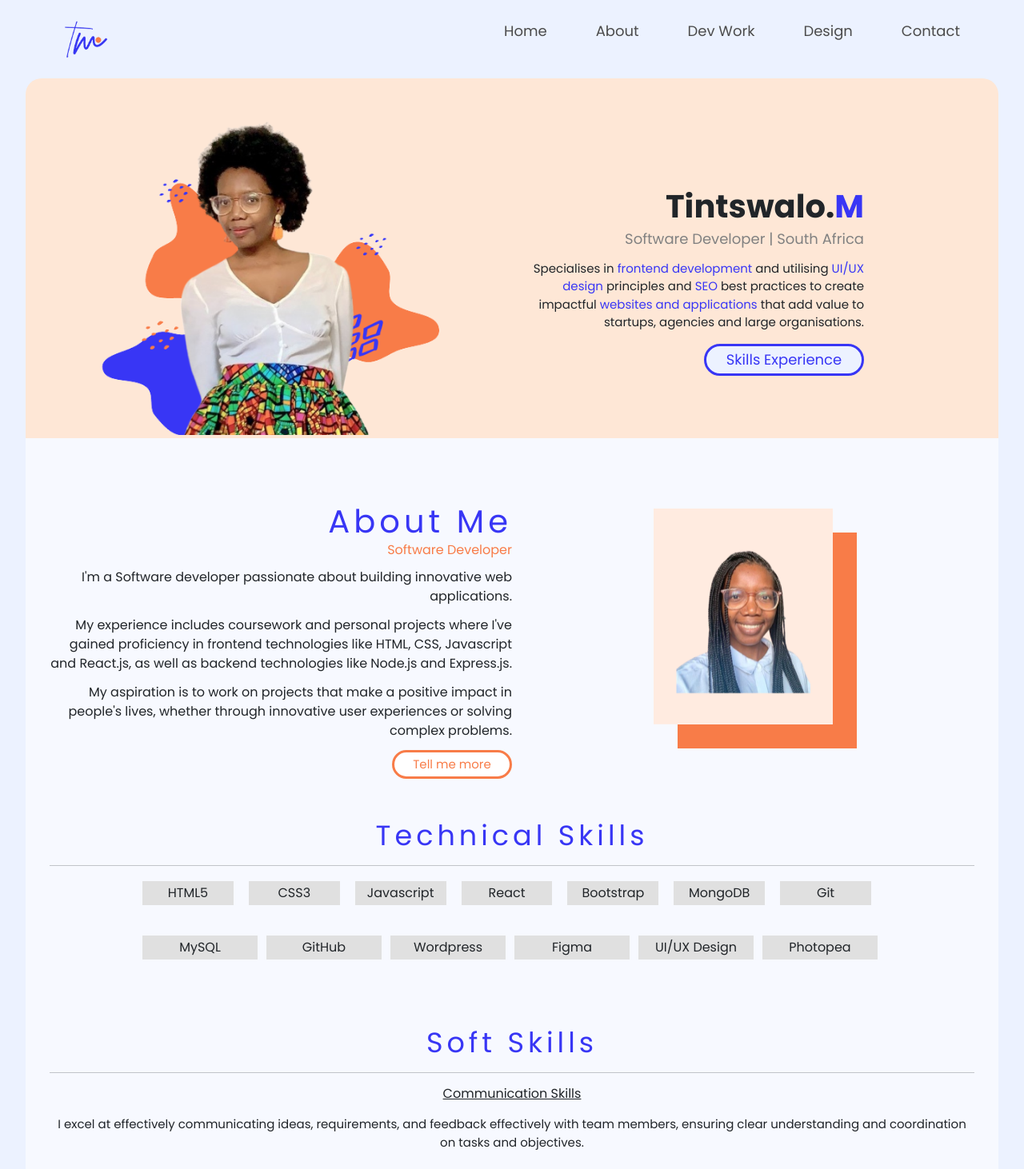
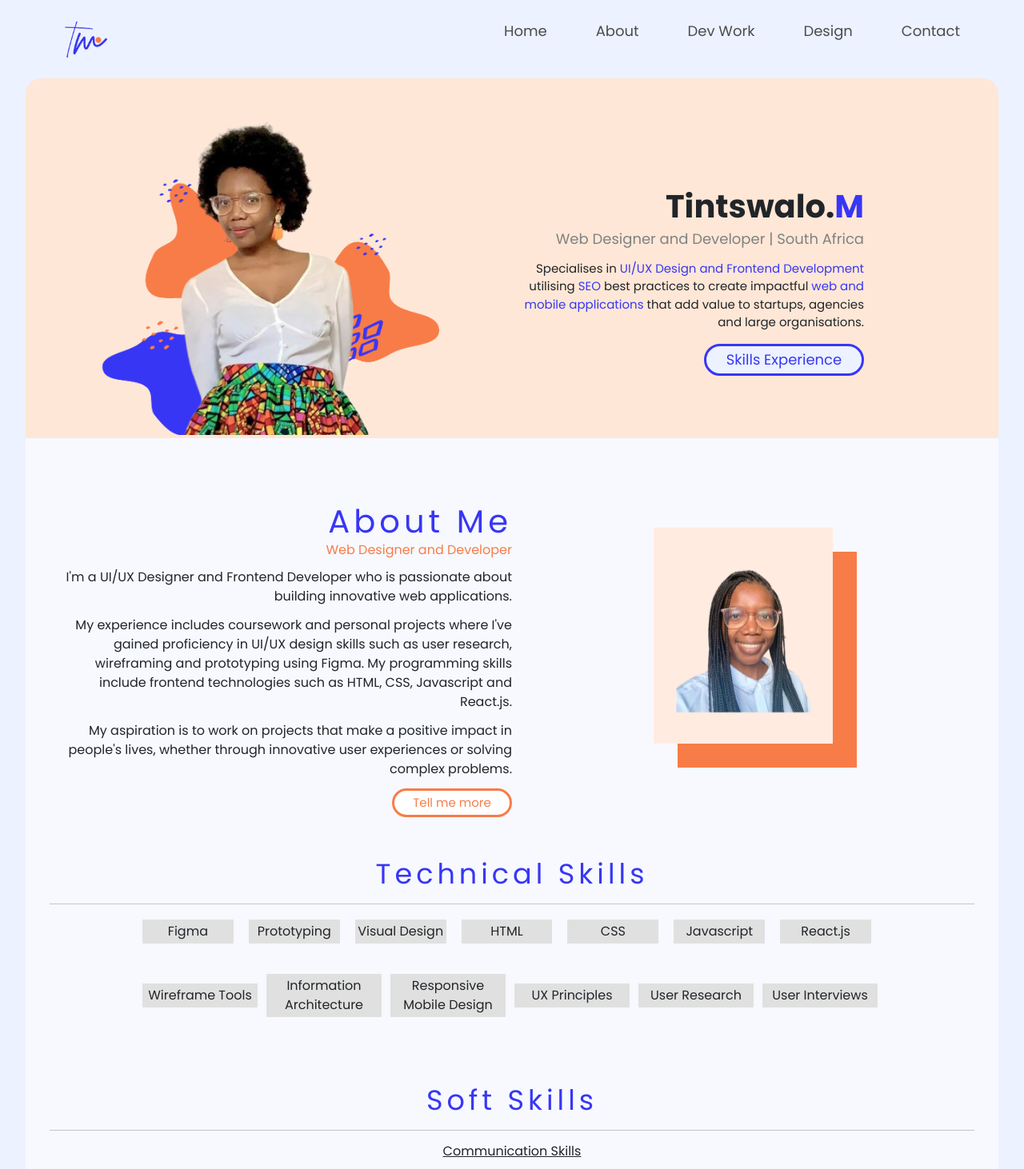
Before and after one commit to calcaventia/my-portfolio-react, a React (Create React App) app: page / in a window 1280 px wide. Shown: the top 1462 px of the page at 80% size. Built offline with nearby package versions, Linux system fonts and the light colour scheme.

Commit message:
landing page info update

```diff
--- a/src/pages/LandingPage/LandingPage.jsx
+++ b/src/pages/LandingPage/LandingPage.jsx
@@ -11,6 +11,7 @@ import GalleryImage3 from "../../assets/images/GalleryImage3.JPG";
 import GalleryImage4 from "../../assets/images/GalleryImage4.JPG";
 import GalleryImage5 from "../../assets/images/GalleryImage5.JPG";
 import GalleryImage6 from "../../assets/images/GalleryImage6.JPG";
+import DesktopVersion from "../../assets/images/SpotBuddie-UI-Desktop.png";
 
 function LandingPage() {
   return (
@@ -30,14 +31,15 @@ function LandingPage() {
             <p className="author-name">
               Tintswalo.<span className="initial">M</span>
             </p>
-            <h1 className="title">Software Developer | South Africa</h1>
+            <h1 className="title">Web Designer and Developer | South Africa</h1>
             <p className="body-text-medium">
               Specialises in{" "}
-              <span className="key-info">frontend development</span> and
-              utilising <span className="key-info">UI/UX design </span>
-              principles and <span className="key-info">SEO </span>best
-              practices to create impactful{" "}
-              <span className="key-info">websites and applications</span> that
+              <span className="key-info">
+                UI/UX Design and Frontend Development
+              </span>{" "}
+              utilising <span className="key-info">SEO </span>best practices to
+              create impactful{" "}
+              <span className="key-info">web and mobile applications</span> that
               add value to startups, agencies and large organisations.
             </p>
             <a href="/#skills-experience">
@@ -52,16 +54,17 @@ function LandingPage() {
           <div className="row about-container">
             <div className="col-12 col-md-6 order-sm-1 about-content">
               <h2 className="section-heading">About Me</h2>
-              <p className="sub-heading">Software Developer</p>
+              <p className="sub-heading">Web Designer and Developer</p>
               <p className="about-content-body">
-                I'm a Software developer passionate about building innovative
-                web applications.
+                I'm a UI/UX Designer and Frontend Developer who is passionate
+                about building innovative web applications.
               </p>
               <p className="about-content-body">
                 My experience includes coursework and personal projects where
-                I've gained proficiency in frontend technologies like HTML, CSS,
-                Javascript and React.js, as well as backend technologies like
-                Node.js and Express.js.
+                I've gained proficiency in UI/UX design skills such as user
+                research, wireframing and prototyping using Figma. My
+                programming skills include frontend technologies such as HTML,
+                CSS, Javascript and React.js.
               </p>
               <p className="about-content-body">
                 My aspiration is to work on projects that make a positive impact
@@ -92,21 +95,25 @@ function LandingPage() {
             </h2>
             <hr className="heading-content-breaker" />
             <div className="row t-s-container">
-              <div className="col me-3 technical-skill">HTML5</div>
-              <div className="col me-3 technical-skill">CSS3</div>
+              <div className="col me-3 technical-skill">Figma</div>
+              <div className="col me-3 technical-skill">Prototyping</div>
+              <div className="col me-3 technical-skill">Visual Design</div>
+              <div className="col me-3 technical-skill">HTML</div>
+              <div className="col me-3 technical-skill">CSS</div>
               <div className="col me-3 technical-skill">Javascript</div>
-              <div className="col me-3 technical-skill">React</div>
-              <div className="col me-3 technical-skill">Bootstrap</div>
-              <div className="col me-3 technical-skill">MongoDB</div>
-              <div className="col me-3 technical-skill">Git</div>
+              <div className="col me-3 technical-skill">React.js</div>
             </div>
             <div className="row t-s-container2">
-              <div className="col me-2 technical-skill">MySQL</div>
-              <div className="col me-2 technical-skill">GitHub</div>
-              <div className="col me-2 technical-skill">Wordpress</div>
-              <div className="col me-2 technical-skill">Figma</div>
-              <div className="col me-2 technical-skill">UI/UX Design</div>
-              <div className="col me-2 technical-skill">Photopea</div>
+              <div className="col me-2 technical-skill">Wireframe Tools</div>
+              <div className="col me-2 technical-skill">
+                Information Architecture
+              </div>
+              <div className="col me-2 technical-skill">
+                Responsive Mobile Design
+              </div>
+              <div className="col me-2 technical-skill">UX Principles</div>
+              <div className="col me-2 technical-skill">User Research</div>
+              <div className="col me-2 technical-skill">User Interviews</div>
             </div>
           </div>
 
@@ -148,26 +155,24 @@ function LandingPage() {
             </p>
             <div className="row project-gallery">
               <div className="col-12 col-md-6">
-                <img src={GalleryImage1} alt="" className="gallery-images" />
+                <img src={DesktopVersion} alt="" className="gallery-images" />
               </div>
+
               <div className="col-12 col-md-6">
                 <img src={GalleryImage2} alt="" className="gallery-images" />
               </div>
             </div>
             <div className="row project-gallery">
               <div className="col-12 col-md-6">
-                <img src={GalleryImage3} alt="" className="gallery-images" />
+                <img src={GalleryImage6} alt="" className="gallery-images" />
               </div>
               <div className="col-12 col-md-6">
-                <img src={GalleryImage4} alt="" className="gallery-images" />
+                <img src={GalleryImage3} alt="" className="gallery-images" />
               </div>
             </div>
             <div className="row project-gallery">
               <div className="col-12 col-md-6">
                 <img src={GalleryImage5} alt="" className="gallery-images" />
-              </div>
-              <div className="col-12 col-md-6">
-                <img src={GalleryImage6} alt="" className="gallery-images" />
               </div>
             </div>
             <div className="experience-button">
```
Also changed, not shown: src/assets/images/SpotBuddie-UI-Desktop.png, 1 other file (tests, documents, lock files or other folders).
